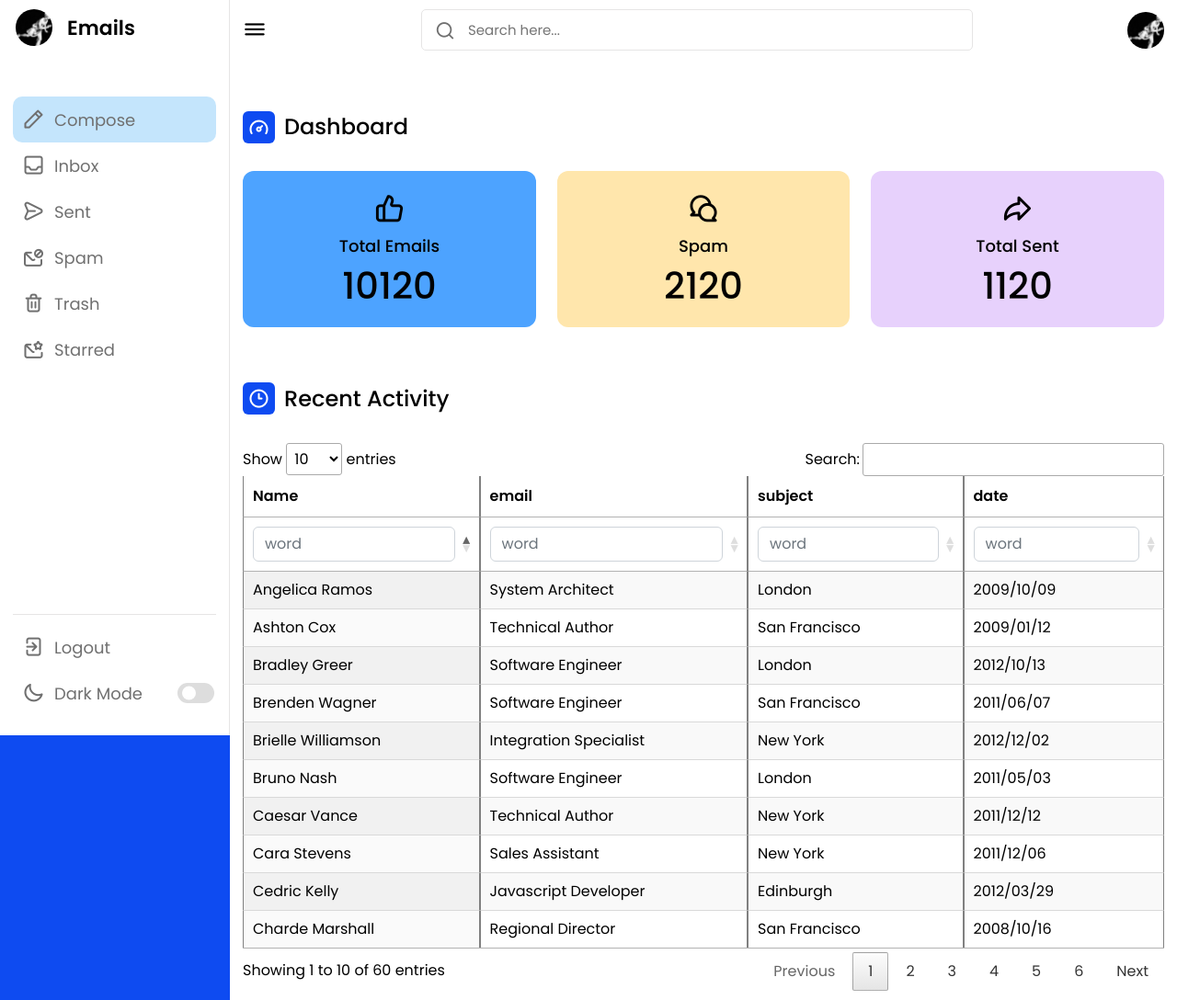
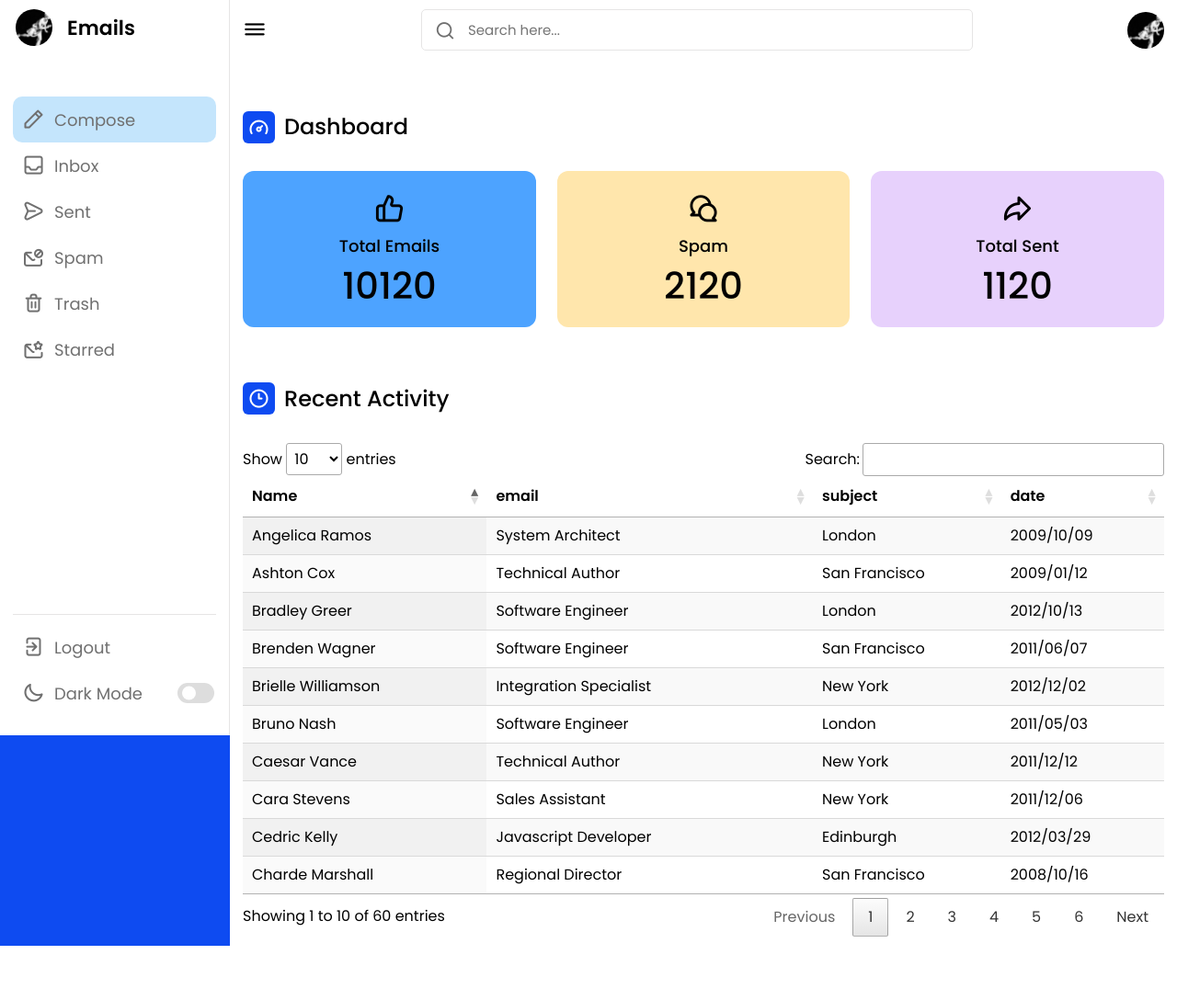
Before and after one commit to alaawaladi/new_form_app, a Django app: page /home/ in a window 1280 px wide. Shown: the whole page at 92% size. After the commit the page ends 1029 px from the top, so only its background shows below. Run offline with Django 4.2, Linux system fonts and the light colour scheme; some libraries are stand-ins or nearby versions.

Commit message:
change datatables

```diff
--- a/ISP_Dashbord/templates/home.html
+++ b/ISP_Dashbord/templates/home.html
@@ -196,7 +196,7 @@
 
                     <div class="activity-data">
 
-                        <table id="example" class="display nowrap table-hover table-striped table-bordered table-condensed" width="100%">
+                        <table id="example" class="display nowrap table-hover" width="100%">
                         {% comment %} <table id="example" class="watable  watable-default table table-sm table-striped table-hover table-bordered table-condensed" width="100%"> {% endcomment %}
                           <thead>
                             <tr class="sort">
@@ -205,12 +205,7 @@
                               <th>subject </th>
                               <th>date</th>
                             </tr>
-                            <tr class="filter">
-                              <th><input placeholder="word" class="filter form-control" type="text" data-bs-original-title="" title=""></th>
-                              <th><input placeholder="word" class="filter form-control" type="text" data-bs-original-title="" title=""></th>
-                              <th><input placeholder="word" class="filter form-control" type="text" data-bs-original-title="" title=""></th>
-                              <th><input placeholder="word" class="filter form-control" type="text" data-bs-original-title="" title=""></th>
-                            </tr>
+
                           </thead>
                           <tbody>
                             <tr>
```
